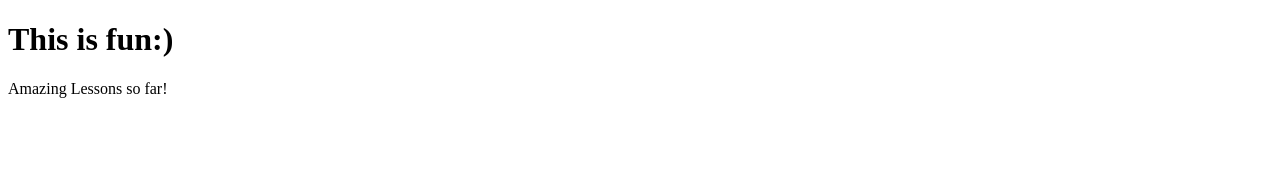
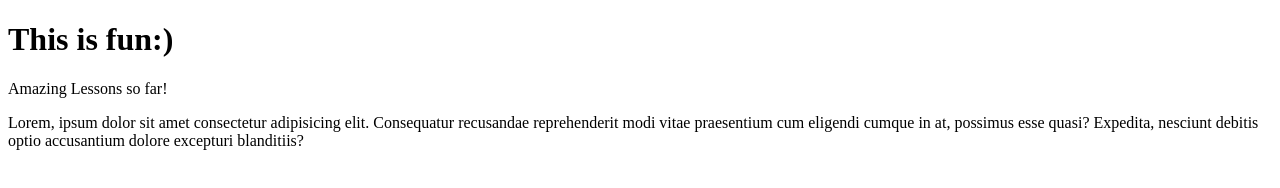
Before and after one commit to irorochad/test_github, a plain HTML site: page index.html in a window 1280 px wide. Drawn offline with Linux system fonts and the light colour scheme.

Commit message:
Added Lorem Dummy Text

```diff
--- a/index.html
+++ b/index.html
@@ -8,5 +8,11 @@
 <body>
     <h1>This is fun:)</h1>
     <p>Amazing Lessons so far!</p>
+
+    <p>
+        Lorem, ipsum dolor sit amet consectetur adipisicing elit. Consequatur recusandae reprehenderit modi vitae
+        praesentium cum eligendi cumque in at, possimus esse quasi? Expedita, nesciunt debitis optio accusantium
+        dolore excepturi blanditiis?
+    </p>
 </body>
 </html>
```
